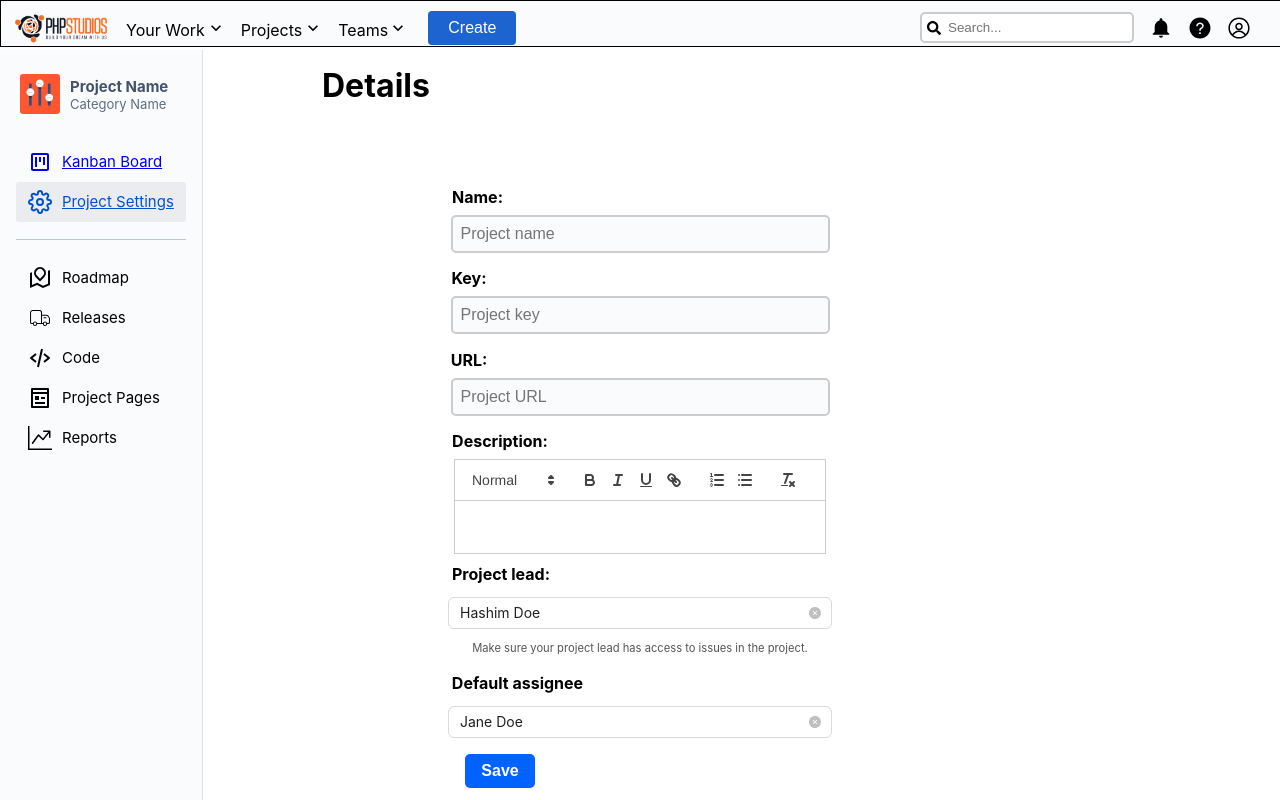
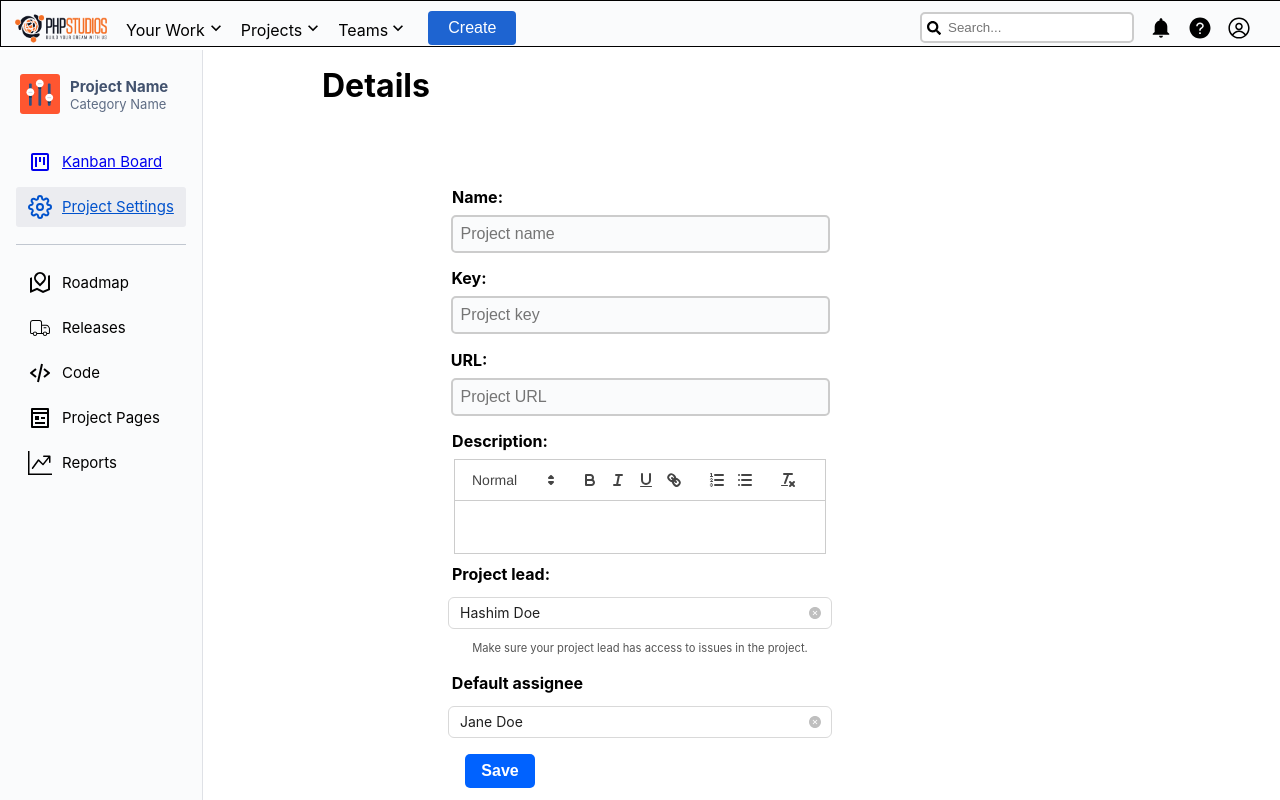
Before and after one commit to ZeeAnsari11/pms, a React (Create React App) app in the folder frontend/: page /project-setting in a window 1280 px wide. Built offline with nearby package versions, Linux system fonts and the light colour scheme.

Commit message:
Made the Sidebar Tabs Active or inactive based on the conditional rendering

```diff
--- a/frontend/src/Components/Dashboard/Sidebar/Styles.js
+++ b/frontend/src/Components/Dashboard/Sidebar/Styles.js
@@ -51,6 +51,7 @@ export const LinkItem = styled.div`
   position: relative;
   display: flex;
   padding: 8px 12px;
+  margin-bottom: 5px;
   border-radius: 3px;
   ${mixin.clickable}
   ${props =>
--- a/frontend/src/Components/Dashboard/Sidebar/index.jsx
+++ b/frontend/src/Components/Dashboard/Sidebar/index.jsx
@@ -4,6 +4,7 @@ import {NavLink,useLocation} from 'react-router-dom';
 import {ProjectCategoryCopy} from './constants/projects';
 import Icon from './components/Icon/index';
 import ProjectAvatar from './components/ProjectAvatar'
+
 import {
     Sidebar,
     ProjectInfo,
@@ -22,6 +23,7 @@ const propTypes = {
 
 const ProjectSidebar = ({project}) => {
     const match = useLocation();
+
     return (
         <Sidebar>
             <ProjectInfo>
@@ -32,7 +34,7 @@ const ProjectSidebar = ({project}) => {
                 </ProjectTexts>
             </ProjectInfo>
 
-            {renderLinkItem(match, 'Kanban Board', 'kanban', '/board')}
+            {renderLinkItem(match, 'Kanban Board', 'kanban', '/dashboard')}
             {renderLinkItem(match, 'Project Settings', 'settings', '/project-setting')}
             <Divider/>
             {renderLinkItem(match, 'Roadmap', 'roadmap')}
```
